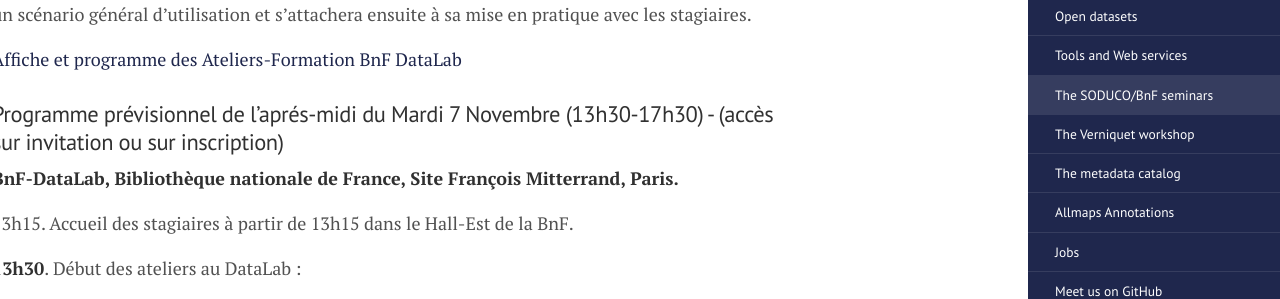
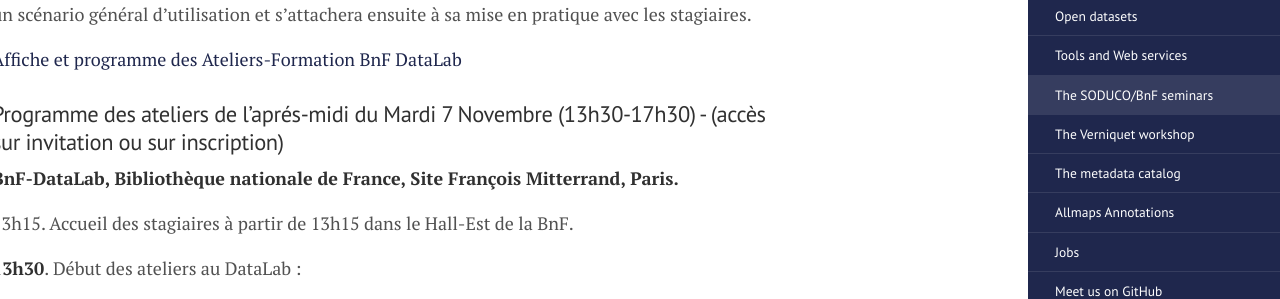
Before and after one commit to soduco/soduco.github.io, a Jekyll site: the page built from soduco_bnf_seminars.md, in a window 1280 px wide and 900 px high, scrolled down 7174 px. Shown: the part 161-460 px from the top of the window. Built offline with Jekyll 4.4.1, drawn with Linux system fonts in a browser that asks for light colours; some of the changed text lies outside the part shown.

Commit message:
suppr prévisionnel

```diff
--- a/soduco_bnf_seminars.md
+++ b/soduco_bnf_seminars.md
@@ -70,7 +70,7 @@
 Il s’agit dans un premier temps de situer les réalisations du programme de recherche SoDUCo dans ce contexte. Le parti pris assumé de la reproductibilité, de l’ouverture des données et des outils a orienté la manière d’aborder l’_étude de la co-évolution sociale et spatiale de Paris au XIXe_. Il a aussi présidé à de nombreux choix tant techniques que méthodologiques. L’ensemble de ces principes et contraintes a sans aucun doute contribué à façonner procédures, résultats et productions. Il nous semble utile de faire le point sur ces aspects et de confronter l’expérience et les questionnements du consortium SoDUCo avec celles des acteurs et experts de différentes communautés et institutions intéressées par ces questions (_conservation patrimoniale, ingénierie des connaissances, analyse des documents, humanités numériques, recherche en sciences sociales, science participative_).
 Peut-on mesurer les effets d’une telle démarche sur nos objets et problématiques de recherche ? Quel est le statut des données numériques produites de manière automatique ? Comment et à quelles conditions est-il possible de les utiliser ? Comment les évaluer et améliorer les procédures de traitement ? Comment ré-utiliser les outils dans d’autres contextes et avec d’autres sources ? Peut-on parvenir à cumuler résultats et travaux issus de l’exploitation des corpus du projet ? Comment mettre à jour, enrichir ou encore pérenniser de telles objets et outils numériques ? Comment interagir avec l'écosystème actuel de la conservation patrimoniale et de la recherche et anticiper ses évolutions ?
 
-### Programme prévisionnel de la Matinée du Lundi 6 Novembre (9h30-12h00)
+### Programme de la Matinée du Lundi 6 Novembre (9h30-12h00)
 
 09h00. Accueil du public en salle 70, hall Est à côté du petit auditorium
 
@@ -120,7 +120,7 @@
 
 **17h30. Clôture de la journée - Pot au foyer à coté de la salle 70**
 
-### Programme prévisionnel de la Matinée du Mardi 7 Novembre (9h30-12h00)
+### Programme de la Matinée du Mardi 7 Novembre (9h30-12h00)
 
 09h15. Accueil du public en salle 70, hall Est à côté du petit auditorium
 
@@ -146,7 +146,7 @@
 
 [Affiche et programme des Ateliers-Formation BnF DataLab](https://soduco.github.io/public/images/Atelier_Soduco_BnF_Programme_seance4_ateliers7Nov2023.pdf)
 
-### Programme prévisionnel de l'aprés-midi du Mardi 7 Novembre (13h30-17h30) - (accès sur invitation ou sur inscription)
+### Programme des ateliers de l'aprés-midi du Mardi 7 Novembre (13h30-17h30) - (accès sur invitation ou sur inscription)
 
 **BnF-DataLab, Bibliothèque nationale de France, Site François Mitterrand, Paris.**
 
```
Also changed, not shown: other parts of soduco_bnf_seminars.md (+1 -1 lines).
